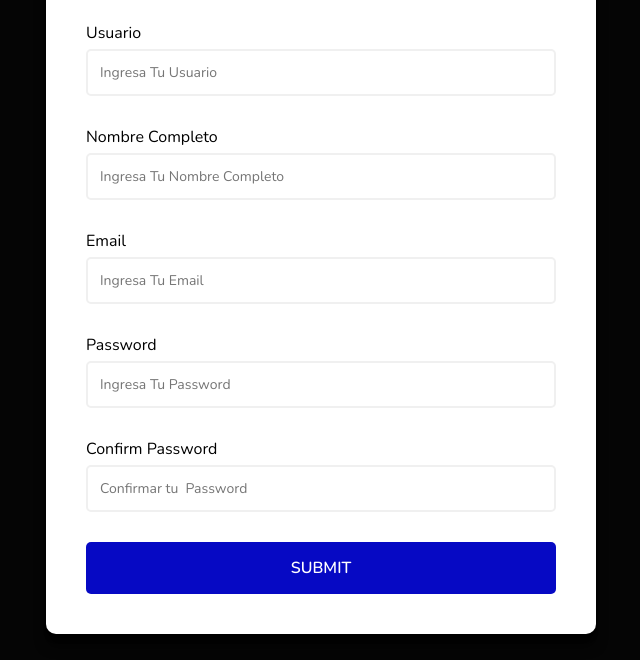
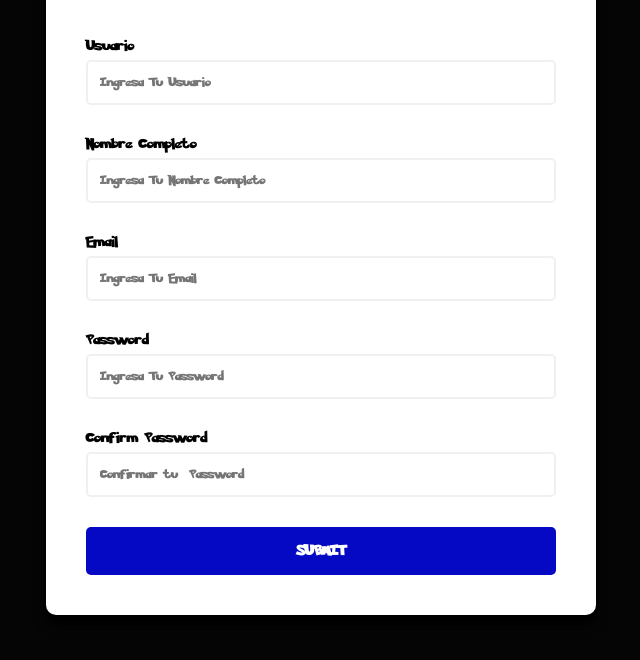
Before and after one commit to saral2829/ProyectoFinal-JS-Avanzado, a plain HTML site: page signup.html in a window 1280 px wide. Shown: the part 140-800 px from the top of the page, without its empty margins (319-959 px from the left). Drawn offline with nearby package versions, Linux system fonts and the light colour scheme.

Commit message:
añadi la seccion signup1

```diff
--- a/CSS/signup.css
+++ b/assets/css/signup.css
@@ -1,10 +1,26 @@
 @import url("https://fonts.googleapis.com/css2?family=Nunito:wght@200;300;400;500;600&display=swap");
+
+
+
+@font-face {
+    font-family: 'pokemon';
+    src: url(./fonts/pokemonnormal.ttf) format('truetype');
+    font-style: normal;
+    font-weight: normal;
+}
+@font-face {
+    font-family: 'pokemon-solid';
+    src: url(./fonts/pokemonsolidnormal.ttf) format('truetype');
+    font-style: normal;
+    font-weight: bold;
+}
+
 
 *{
     margin: 0;
     padding: 0;
     box-sizing: border-box;
-    font-family: 'Nunito', sans-serif;
+    font-family: 'pokemon', sans-serif;
 }
 
 body{
--- a/signup.html
+++ b/signup.html
@@ -9,7 +9,7 @@
         integrity="sha512-PgQMlq+nqFLV4ylk1gwUOgm6CtIIXkKwaIHp/PAIWHzig/lKZSEGKEysh0TCVbHJXCLN7WetD8TFecIky75ZfQ=="
         crossorigin="anonymous" />
 
-    <link rel="stylesheet" type="text/css" href="./CSS/signup.css">
+    <link rel="stylesheet" type="text/css" href="./assets/css/signup.css">
 </head>
 <body>
 
@@ -71,6 +71,6 @@
 
     <script src="https://unpkg.com/sweetalert/dist/sweetalert.min.js"></script>
 
-    <script src="./js/signup.js"></script>
+    <script src="./assets/js/signup.js"></script>
 </body>
 </html>
```
Also changed, not shown: assets/js/signup.js (renamed from js/signup.js).
